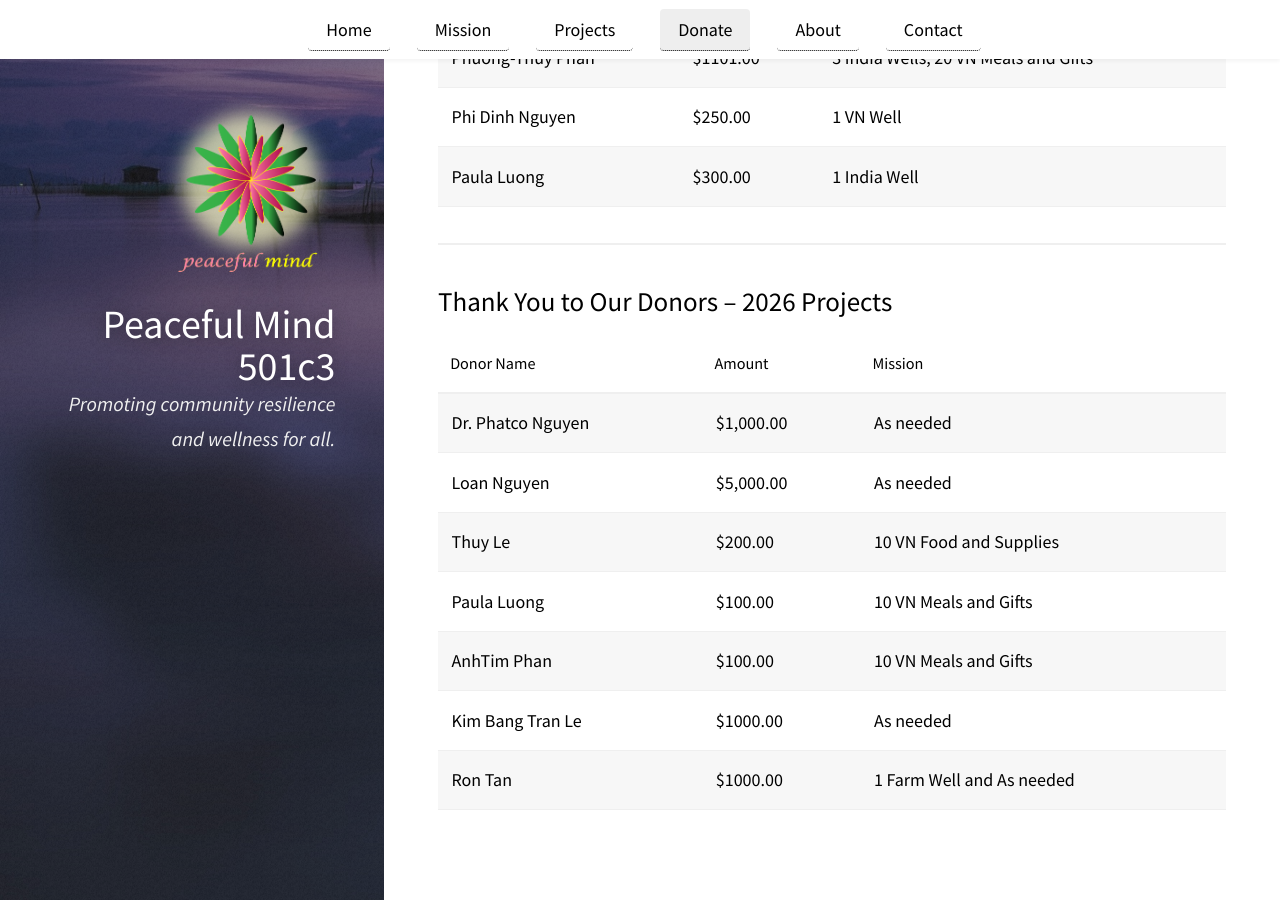
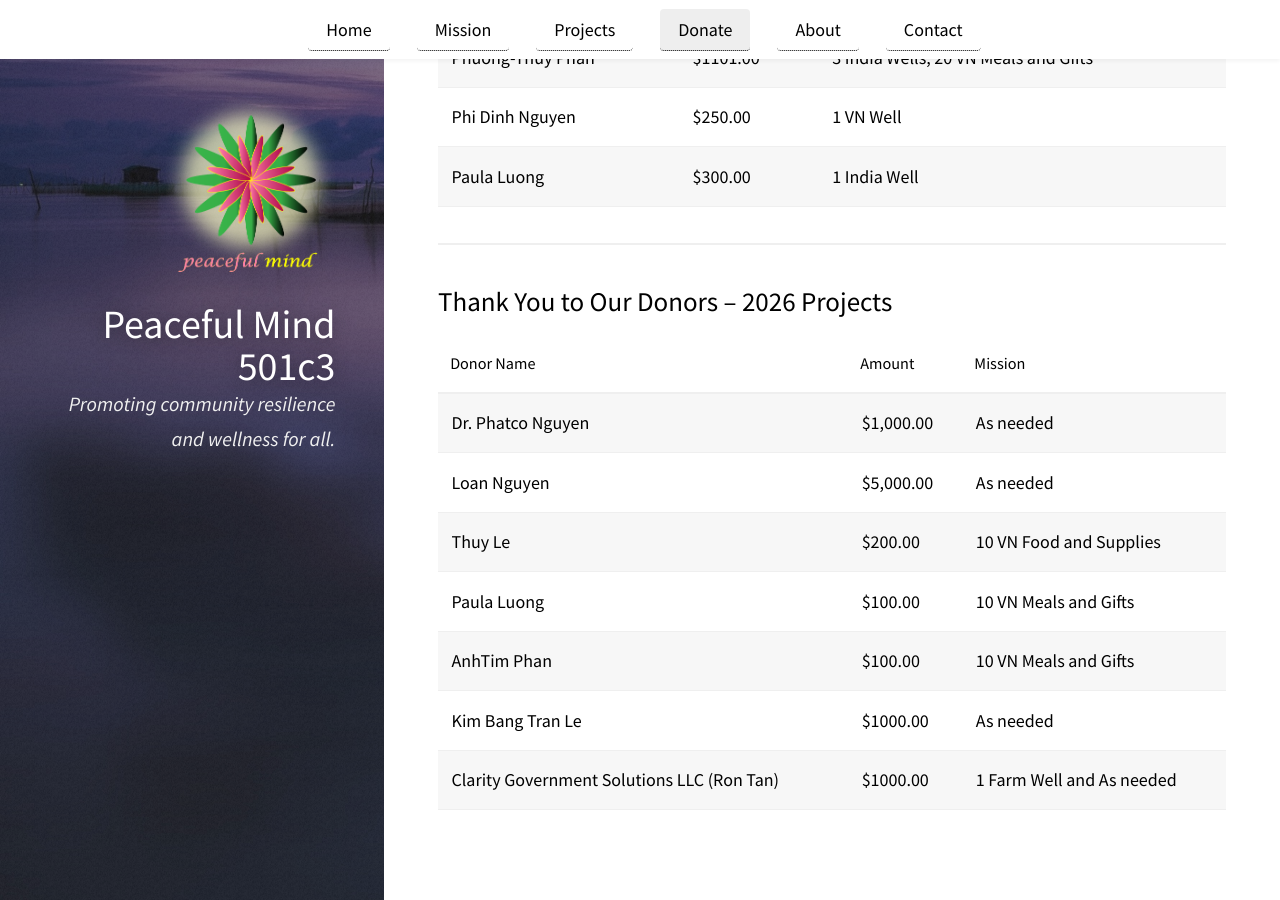
Before and after one commit to peacefulcenter/peacefulcenter.github.io, a Jekyll site: the page built from pages/donate.md, in a window 1280 px wide and 900 px high, scrolled down 2345 px. Built offline with Jekyll 4.4.1, drawn with Linux system fonts in a browser that asks for light colours; our own code applies the rules of GitHub Pages for plain Markdown files.

Commit message:
Update Text

```diff
--- a/pages/donate.md
+++ b/pages/donate.md
@@ -104,12 +104,12 @@ _Peaceful Mind 501C3 is a tax-exempt organization. Tax ID: 39-2930680. Your dona
 
 ## Thank You to Our Donors – 2026 Projects
 
-| Donor Name        | Amount    | Mission                   |
-|-------------------|-----------|---------------------------|
-| Dr. Phatco Nguyen | $1,000.00 | As needed                 |
-| Loan Nguyen       | $5,000.00 | As needed                 |
-| Thuy Le           | $200.00   | 10 VN Food and Supplies   |
-| Paula Luong       | $100.00   | 10 VN Meals and Gifts     |
-| AnhTim Phan       | $100.00   | 10 VN Meals and Gifts     |
-| Kim Bang Tran Le  | $1000.00  | As needed                 |
-| Ron Tan           | $1000.00  | 1 Farm Well and As needed |
+| Donor Name                                 | Amount    | Mission                   |
+|--------------------------------------------|-----------|---------------------------|
+| Dr. Phatco Nguyen                          | $1,000.00 | As needed                 |
+| Loan Nguyen                                | $5,000.00 | As needed                 |
+| Thuy Le                                    | $200.00   | 10 VN Food and Supplies   |
+| Paula Luong                                | $100.00   | 10 VN Meals and Gifts     |
+| AnhTim Phan                                | $100.00   | 10 VN Meals and Gifts     |
+| Kim Bang Tran Le                           | $1000.00  | As needed                 |
+| Clarity Government Solutions LLC (Ron Tan) | $1000.00  | 1 Farm Well and As needed |
```
